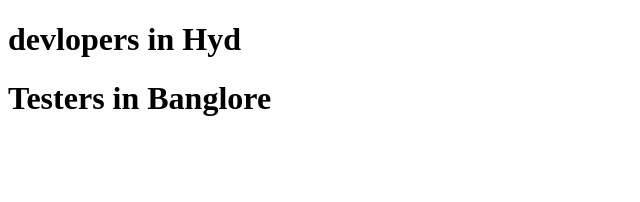
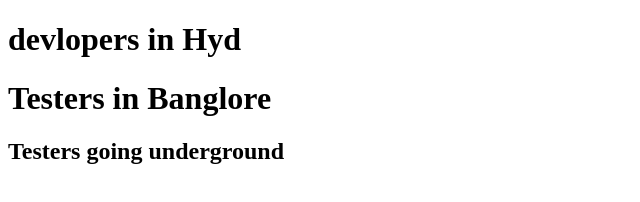
Before and after one commit to spbalu2003/git-cloning, a plain HTML site: page index.html in a window 1280 px wide. Shown: the whole page, without its empty margins (0-640 px from the left). Drawn offline with Linux system fonts and the light colour scheme.

Commit message:
updating

```diff
--- a/index.html
+++ b/index.html
@@ -8,5 +8,7 @@
 <body>
     <h1>devlopers in Hyd</h1>
     <h1>Testers in Banglore</h1>
+
+    <h2>Testers going underground</h2>
 </body>
 </html>
```
